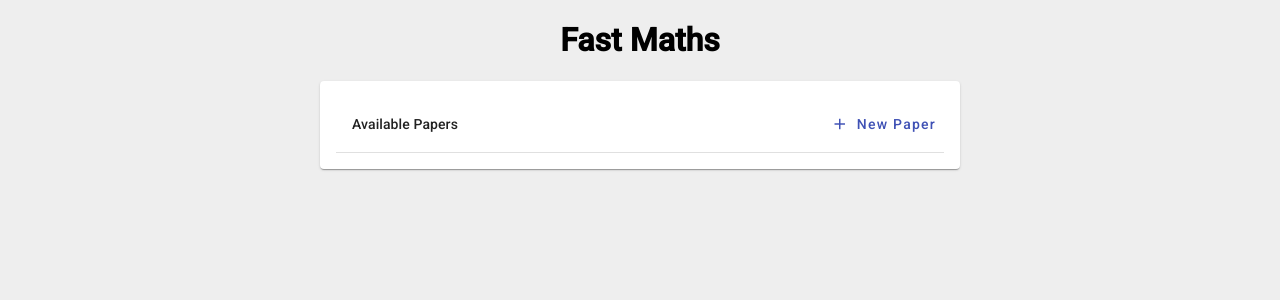
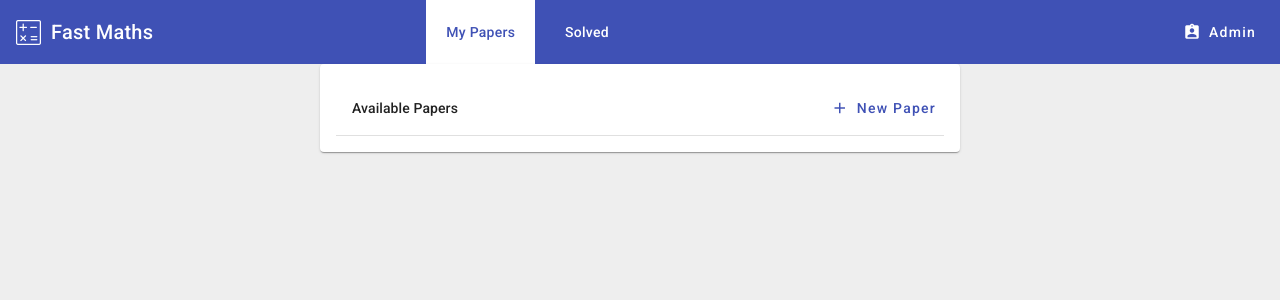
Before and after one commit to bAmrish/fastmaths, an Angular app: page /paper/config in a window 1280 px wide. Shown: the top 300 px of the page. Built offline with nearby package versions, Linux system fonts and the light colour scheme.

Commit message:
Added a header to the app.

```diff
--- a/src/app/app.component.html
+++ b/src/app/app.component.html
@@ -1,6 +1,4 @@
-<header>
-  <h1>{{title}}</h1>
-</header>
+<app-header></app-header>
 <mat-card>
   <mat-card-content>
     <router-outlet></router-outlet>
--- a/src/app/app.component.scss
+++ b/src/app/app.component.scss
@@ -1,17 +1,3 @@
-
-header {
-  display: flex;
-  justify-content: center;
-  align-items: center;
-}
-
-
-.heading {
-  display: flex;
-  align-items: center;
-  justify-content: center;
-  text-align: center;
-}
 
 mat-card {
   max-width: 640px;
--- a/src/app/app.component.ts
+++ b/src/app/app.component.ts
@@ -7,8 +7,6 @@ import {StorageService} from './storage/storage.service';
   styleUrls: ['./app.component.scss']
 })
 export class AppComponent {
-  title = 'Fast Maths';
-
   constructor(storageService: StorageService) {
     storageService.initialize();
   }
--- /dev/null
+++ b/src/app/header/header.component.html
@@ -0,0 +1,44 @@
+<header>
+  <mat-toolbar color="primary">
+    <button class="menu" mat-icon-button [matMenuTriggerFor]="navLinks">
+      <mat-icon>menu</mat-icon>
+    </button>
+    <mat-menu #navLinks="matMenu">
+      <div class="drop-down-nav-menu">
+        <a mat-button [routerLink]="['paper', 'config']">
+          My Papers
+        </a>
+        <a mat-button [routerLink]="['paper', 'config', 'new']">
+          Solved
+        </a>
+      </div>
+    </mat-menu>
+    <div></div>
+    <a class="logo-link" routerLink="/">
+      <img class="logo-image" src="../../assets/logo/fast-maths-light.png" alt="Fast Math Logo Image"/>
+      {{title}}
+    </a>
+    <span class="header-spacer"></span>
+    <div class="nav-menu">
+      <a class="nav-menu-item" routerLinkActive="active"
+         [routerLinkActiveOptions]="{exact: true}"
+         [routerLink]="['paper', 'config']
+      ">
+        My Papers
+      </a>
+      <a class="nav-menu-item" routerLinkActive="active"
+         [routerLinkActiveOptions]="{exact: true}"
+         [routerLink]="['paper', 'config', 'new']
+         ">
+        Solved
+      </a>
+    </div>
+    <span class="header-spacer"></span>
+    <button mat-button>
+      <mat-icon>assignment_ind</mat-icon>
+      <span class="username">Admin</span>
+    </button>
+
+  </mat-toolbar>
+
+</header>
--- /dev/null
+++ b/src/app/header/header.component.scss
@@ -0,0 +1,85 @@
+
+header {
+  display: flex;
+  justify-content: center;
+  align-items: center;
+}
+
+header a, header a:active, header a:visited {
+  text-decoration: none;
+  color: inherit;
+}
+
+.logo-image {
+  width: 25px;
+  aspect-ratio: 1;
+  margin-right: 10px;
+}
+
+.menu {
+  padding-left: 0;
+  @media (min-width: 480px) {
+    display: none;
+  }
+}
+
+.drop-down-nav-menu {
+  display: flex;
+  flex-direction: column;
+}
+
+.nav-menu {
+  display: flex;
+  flex: 1 1 auto;
+  flex-direction: row;
+  justify-content: flex-start;
+  align-items: center;
+  height: 100%;
+  font-size: 14px;
+  gap: 10px;
+  @media (max-width: 480px) {
+    display: none;
+  }
+}
+
+a.nav-menu-item {
+  height: 100%;
+  display: inline-flex;
+  justify-content: center;
+  align-items: center;
+  color: white;
+  padding: 0 20px;
+}
+
+a.nav-menu-item:hover {
+  border-bottom: 5px solid #fff;
+}
+
+a.nav-menu-item.active {
+  border-bottom: 5px solid #ffffff;
+  background-color: white;
+  color: #3f51b5 !important;
+  border-bottom: 0;
+}
+
+.username {
+  font-size: 14px;
+}
+
+a.logo-link {
+  display: inline-flex;
+  align-items: center;
+  justify-content: center;
+  color: inherit;
+}
+
+.header-spacer {
+  flex: 1 1 auto;
+}
+
+.heading {
+  display: flex;
+  align-items: center;
+  justify-content: center;
+  text-align: center;
+}
--- /dev/null
+++ b/src/app/header/header.component.ts
@@ -0,0 +1,10 @@
+import {Component} from '@angular/core';
+
+@Component({
+  selector: 'app-header',
+  templateUrl: './header.component.html',
+  styleUrls: ['./header.component.scss']
+})
+export class HeaderComponent {
+  title = 'Fast Maths';
+}
--- a/src/app/paper/components/config/configs.component.scss
+++ b/src/app/paper/components/config/configs.component.scss
@@ -10,11 +10,11 @@ table {
   display: flex;
   flex-direction: row;
   flex-wrap: wrap;
-  justify-content: end;
+  justify-content: flex-end;
   align-items: center;
 }
 
 .actions-header {
   display: flex;
-  justify-content: end;
+  justify-content: flex-end;
 }
```
Also changed, not shown: src/app/app.module.ts (+9 -1 lines), src/assets/logo/fast-maths-dark.png (renamed from src/assets/logo/fast-maths.png), src/assets/logo/fast-maths-light.png (added).
